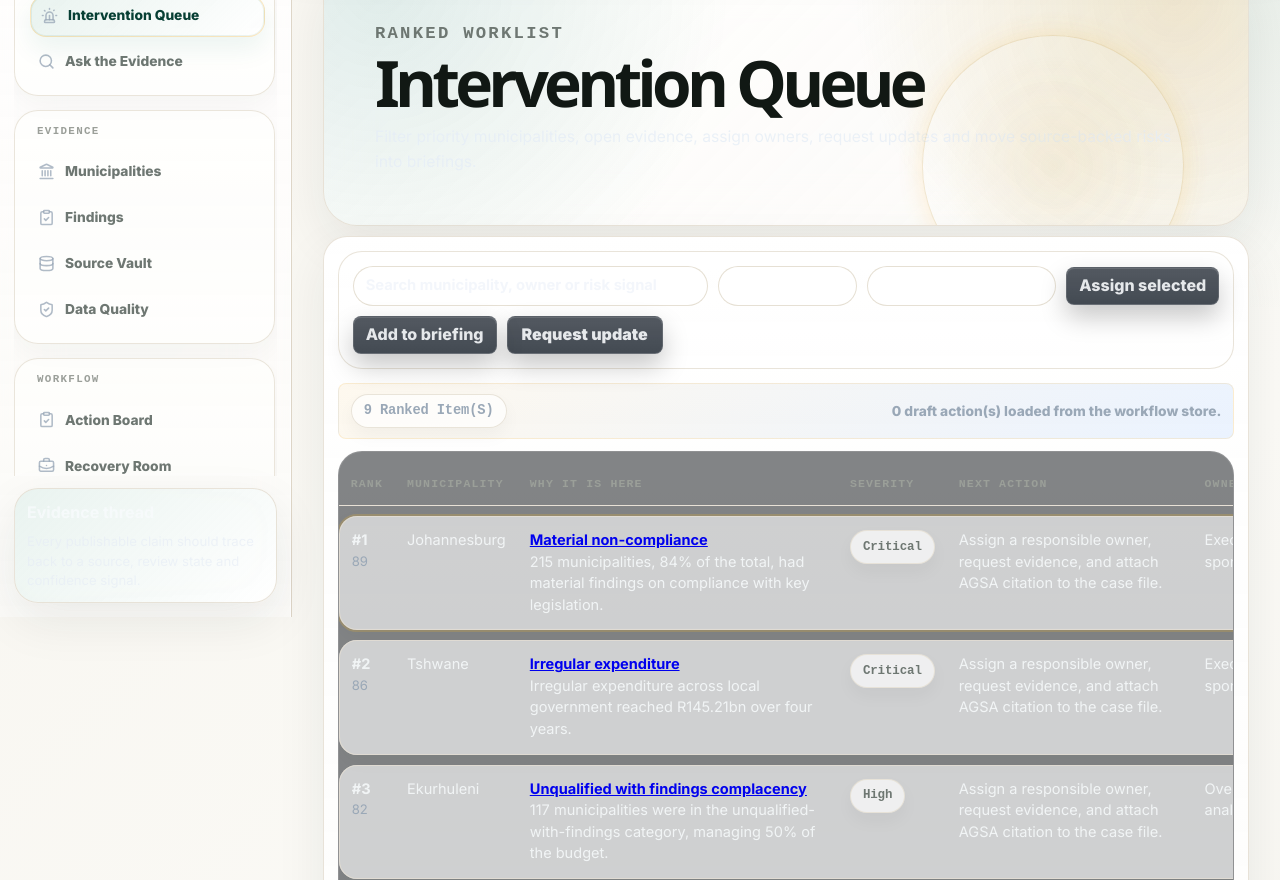
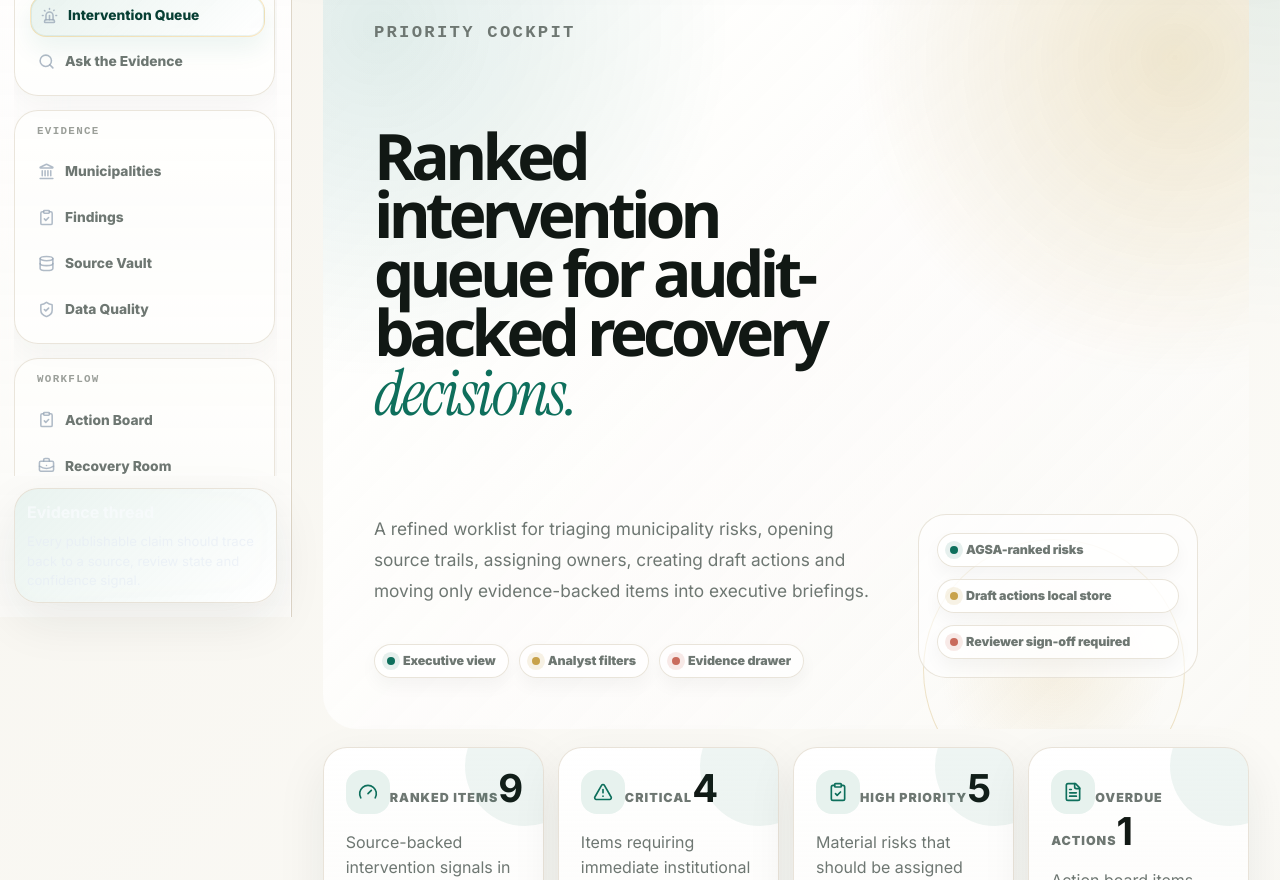
Before and after one commit to Mthaa77/MuniAccountability, a Next.js app: page /intervention-queue in a window 1280 px wide. Shown: the part 220-1100 px from the top of the page. Built offline with nearby package versions, Linux system fonts and the light colour scheme.

Commit message:
Revamp intervention queue as Atlas priority cockpit

```diff
--- a/app/intervention-queue/page.tsx
+++ b/app/intervention-queue/page.tsx
@@ -1,15 +1,41 @@
+import { AlertTriangle, ClipboardCheck, FileText, Gauge } from "lucide-react";
 import { QueueWorkspace } from "@/components/interactive";
-import { PageHeader } from "@/components/ui";
+import { AtlasEvidenceChip, AtlasHero, AtlasMetricTile, AtlasStatusPill } from "@/components/atlas/foundation";
+import { actions, queueItems } from "@/lib/pilot-data";
 
 export default function InterventionQueuePage() {
+  const criticalCount = queueItems.filter((item) => item.severity === "critical").length;
+  const highCount = queueItems.filter((item) => item.severity === "high").length;
+  const overdueActions = actions.filter((action) => action.status === "overdue").length;
+
   return (
-    <>
-      <PageHeader
-        kicker="Ranked worklist"
-        title="Intervention Queue"
-        description="Filter priority municipalities, open evidence, assign owners, request updates and move source-backed risks into briefings."
-      />
+    <div className="atlas-page-stack">
+      <AtlasHero
+        kicker="Priority cockpit"
+        title="Ranked intervention queue for audit-backed recovery"
+        emphasis="decisions."
+        description="A refined worklist for triaging municipality risks, opening source trails, assigning owners, creating draft actions and moving only evidence-backed items into executive briefings."
+        side={
+          <>
+            <AtlasEvidenceChip source="AGSA-ranked risks" />
+            <AtlasEvidenceChip source="Draft actions local store" state="pending" />
+            <AtlasEvidenceChip source="Reviewer sign-off required" state="locked" />
+          </>
+        }
+      >
+        <AtlasStatusPill>Executive view</AtlasStatusPill>
+        <AtlasStatusPill tone="gold">Analyst filters</AtlasStatusPill>
+        <AtlasStatusPill tone="risk">Evidence drawer</AtlasStatusPill>
+      </AtlasHero>
+
+      <section className="atlas-queue-brief" aria-label="Queue intelligence summary">
+        <AtlasMetricTile title="Ranked items" value={String(queueItems.length)} note="Source-backed intervention signals in the current worklist" icon={Gauge} />
+        <AtlasMetricTile title="Critical" value={String(criticalCount)} note="Items requiring immediate institutional attention" tone="risk" icon={AlertTriangle} />
+        <AtlasMetricTile title="High priority" value={String(highCount)} note="Material risks that should be assigned into workflow" tone="gold" icon={ClipboardCheck} />
+        <AtlasMetricTile title="Overdue actions" value={String(overdueActions)} note="Action board items with evidence movement risk" tone="blue" icon={FileText} />
+      </section>
+
       <QueueWorkspace />
-    </>
+    </div>
   );
 }
```
